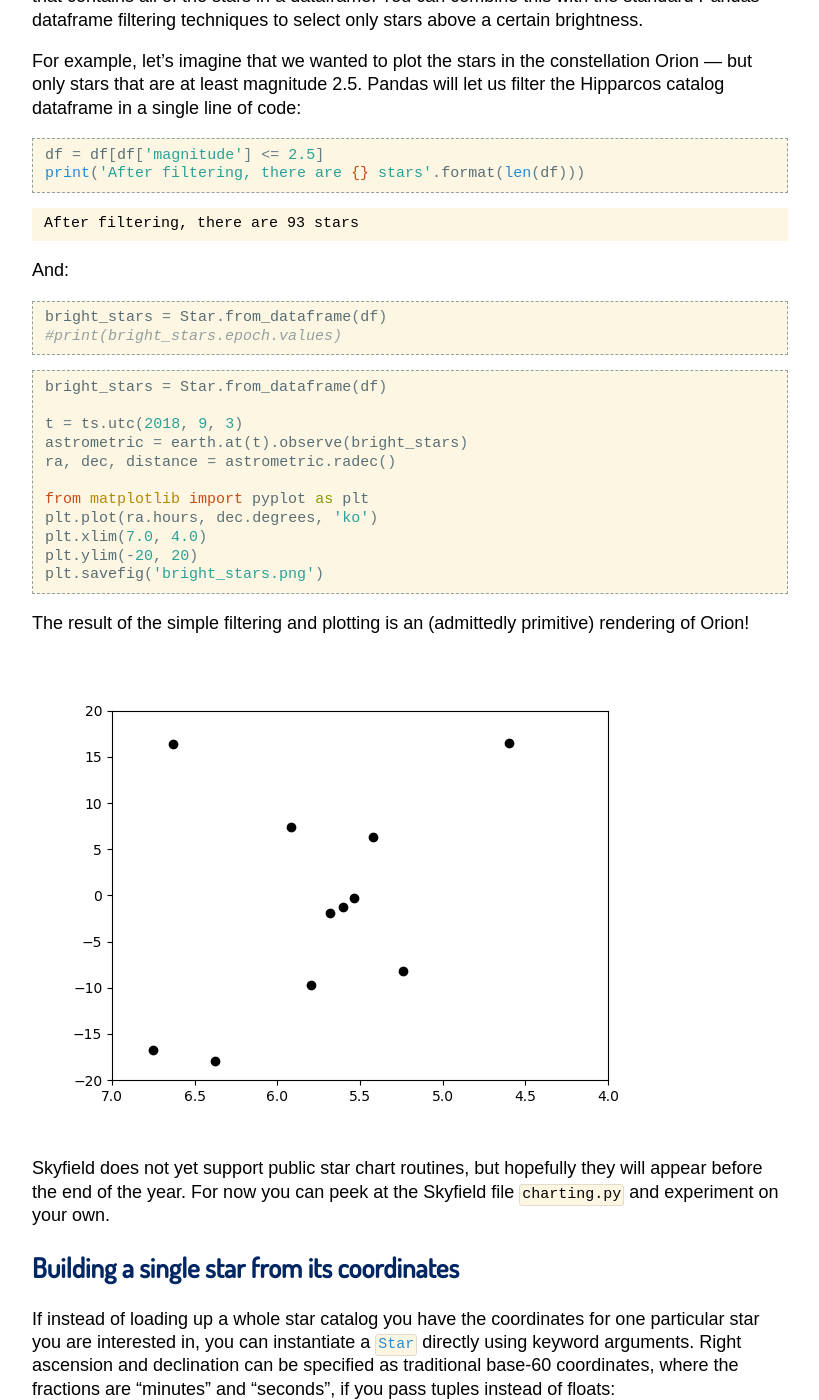
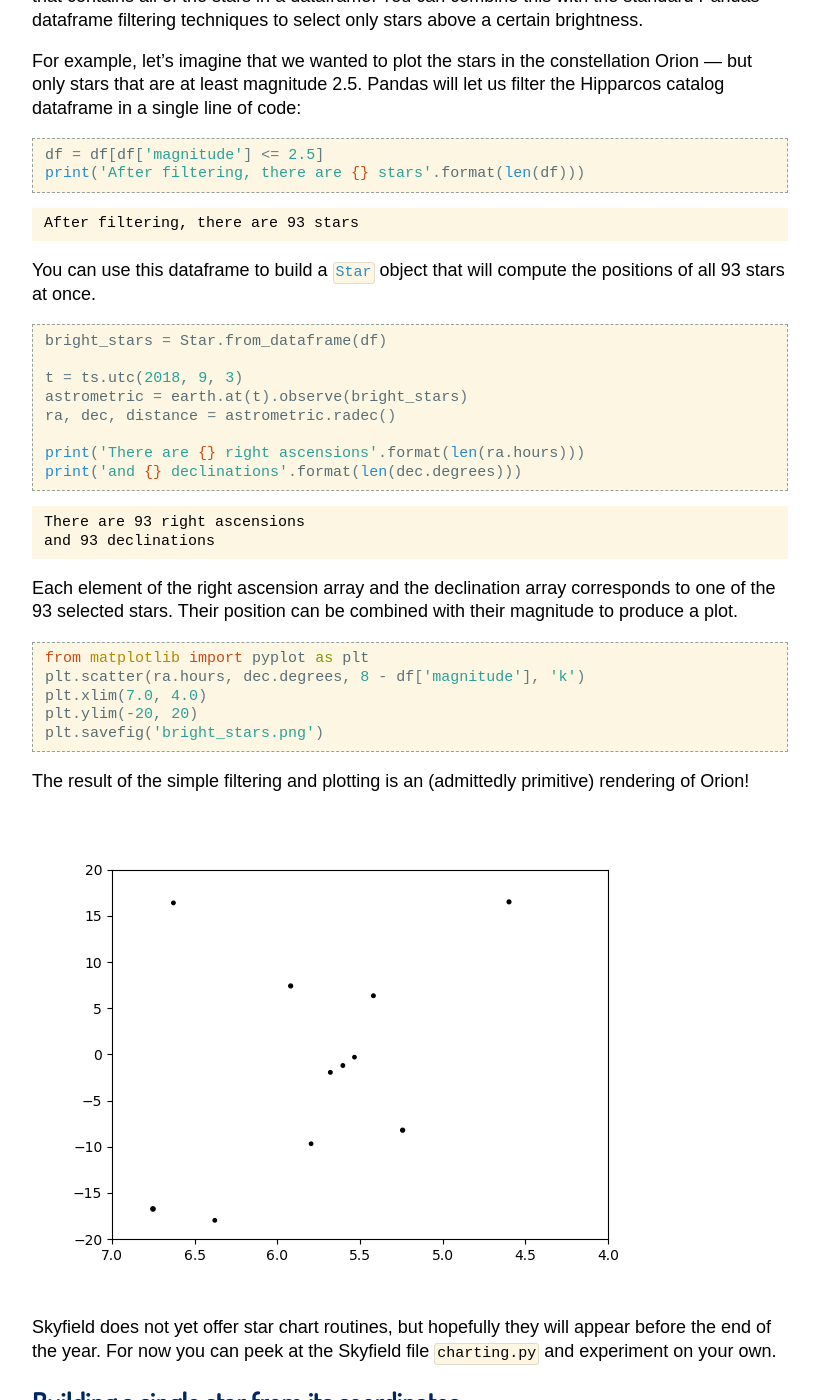
Before and after one commit to skyfielders/python-skyfield, a Sphinx documentation site: the page built from skyfield/documentation/stars.rst, in a window 1280 px wide and 1400 px high, scrolled down 1445 px. Shown: the whole window, without its empty margins (230-1049 px from the left). Built offline with Sphinx 7.4.7, drawn with Linux system fonts in a browser that asks for light colours; some web fonts are replaced; pages that are not in the unit, such as notebooks, are missing from menus.

Commit message:
Use a scatter plot for the sample star chart

```diff
--- a/skyfield/documentation/stars.rst
+++ b/skyfield/documentation/stars.rst
@@ -99,13 +99,8 @@ line of code:
 
     After filtering, there are 93 stars
 
-And:
-
-
-.. testcode::
-
-   bright_stars = Star.from_dataframe(df)
-   #print(bright_stars.epoch.values)
+You can use this dataframe to build a :class:`~skyfield.starlib.Star`
+object that will compute the positions of all 93 stars at once.
 
 .. testcode::
 
@@ -115,8 +110,22 @@ And:
    astrometric = earth.at(t).observe(bright_stars)
    ra, dec, distance = astrometric.radec()
 
+   print('There are {} right ascensions'.format(len(ra.hours)))
+   print('and {} declinations'.format(len(dec.degrees)))
+
+.. testoutput::
+
+    There are 93 right ascensions
+    and 93 declinations
+
+Each element of the right ascension array and the declination array
+corresponds to one of the 93 selected stars.  Their position can be
+combined with their magnitude to produce a plot.
+
+.. testcode::
+
    from matplotlib import pyplot as plt
-   plt.plot(ra.hours, dec.degrees, 'ko')
+   plt.scatter(ra.hours, dec.degrees, 8 - df['magnitude'], 'k')
    plt.xlim(7.0, 4.0)
    plt.ylim(-20, 20)
    plt.savefig('bright_stars.png')
@@ -126,9 +135,9 @@ primitive) rendering of Orion!
 
 .. image:: bright_stars.png
 
-Skyfield does not yet support public star chart routines, but hopefully
-they will appear before the end of the year.  For now you can peek at
-the Skyfield file ``charting.py`` and experiment on your own.
+Skyfield does not yet offer star chart routines, but hopefully they will
+appear before the end of the year.  For now you can peek at the Skyfield
+file ``charting.py`` and experiment on your own.
 
 Building a single star from its coordinates
 ===========================================
```
Also changed, not shown: skyfield/documentation/bright_stars.png.
